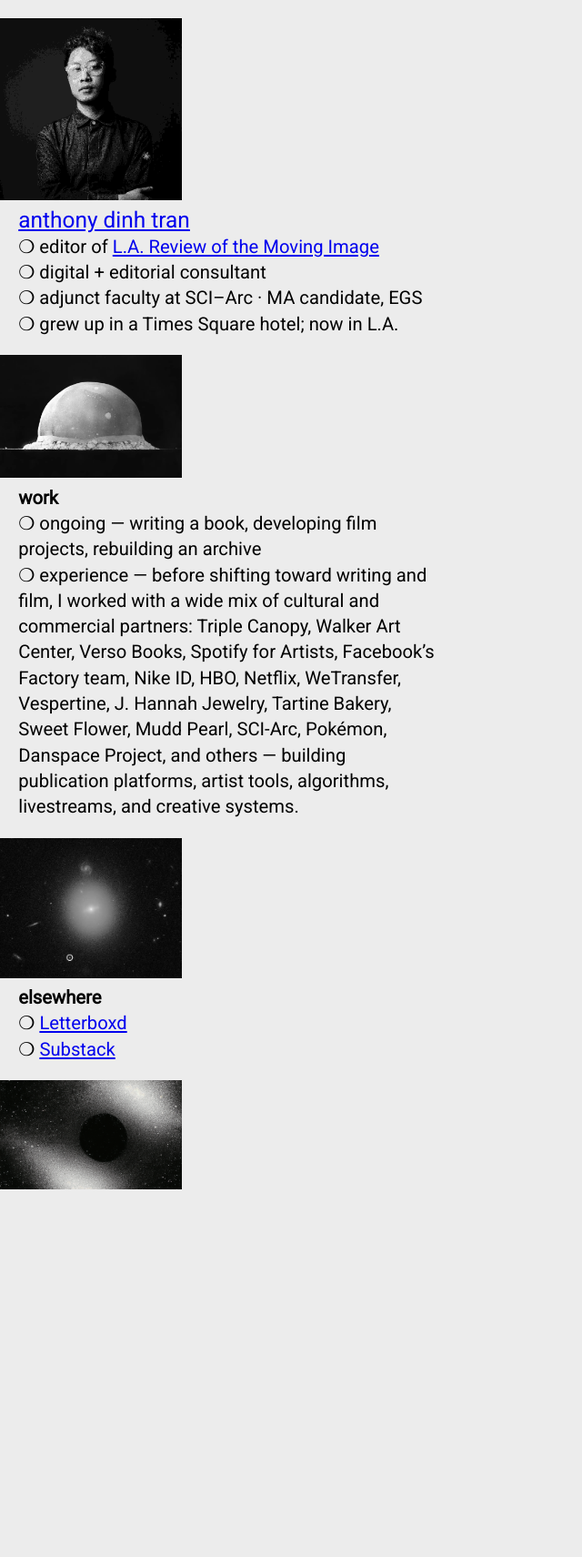
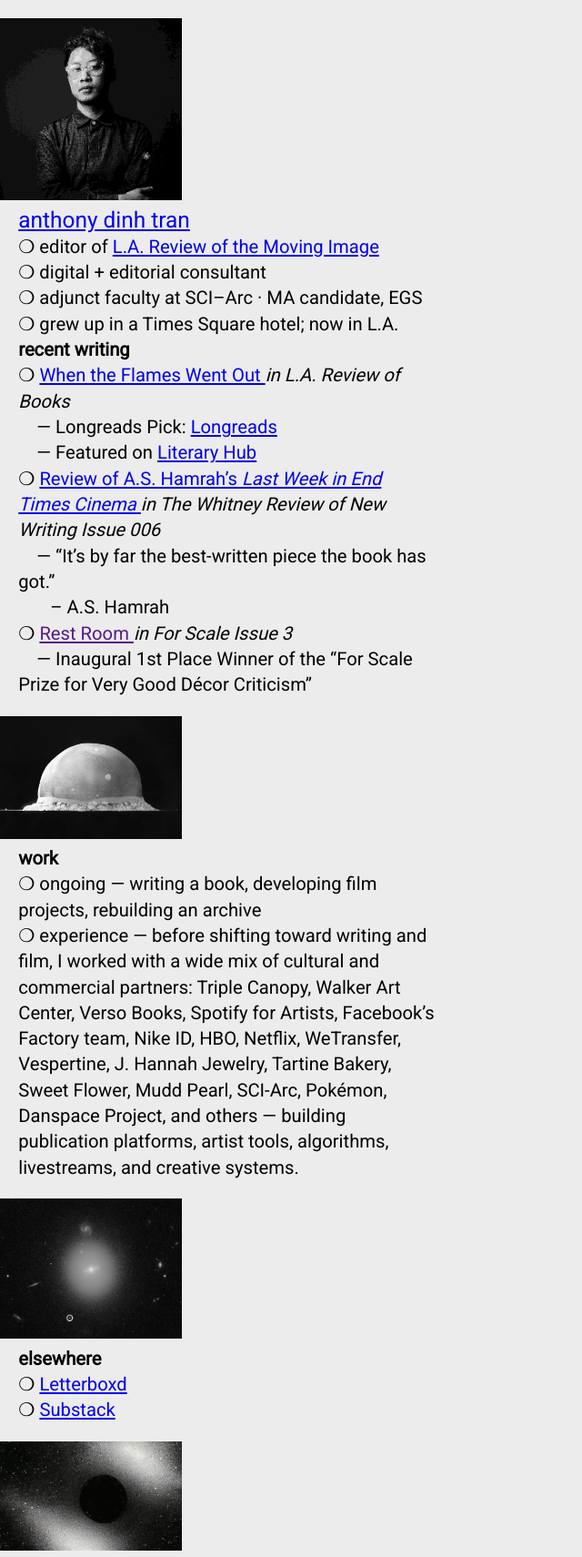
Before and after one commit to atran/atran.github.io, a Jekyll site: the page built from index.md, in a window 1280 px wide. Shown: the whole page at 91% size, without its empty margins (0-640 px from the left). Built offline with Jekyll 4.4.1, drawn with Linux system fonts in a browser that asks for light colours; before the commit the page ends 1315 px from its top, so only the background shows below that.

Commit message:
Add recent writing section to flat.html
Added recent writing section with links to articles and reviews.

```diff
--- a/_layouts/flat.html
+++ b/_layouts/flat.html
@@ -38,6 +38,44 @@
     ❍ grew up in a Times Square hotel; now in L.A.
   </div>
 
+  <div>
+    <strong>recent writing</strong>
+    <br / >
+    ❍
+    <a href="https://lareviewofbooks.org/article/eaton-fire-altadena-house-rebuilding-insurance-damages/" target="_blank">
+      When the Flames Went Out
+    </a>
+    <em>in L.A. Review of Books</em>
+    <br />
+    &nbsp;&nbsp;&nbsp;&nbsp;— Longreads Pick:
+    <a href="https://longreads.com/2026/02/03/rebuilding-altadena-eaton-fire/" target="_blank">
+      Longreads
+    </a>
+    <br />
+    &nbsp;&nbsp;&nbsp;&nbsp;— Featured on
+    <a href="https://lithub.com/lit-hub-daily-february-2-2026/" target="_blank">
+      Literary Hub
+    </a>
+    <br />
+    ❍
+    <a href="https://www.instagram.com/p/DSN5KkMkiZY/" target="_blank">
+      Review of A.S. Hamrah’s <em>Last Week in End Times Cinema</em>
+    </a>
+    <em>in The Whitney Review of New Writing Issue 006</em>
+    <br />
+    &nbsp;&nbsp;&nbsp;&nbsp;— “It’s by far the best-written piece the book has got.”
+    <br />
+    &nbsp;&nbsp;&nbsp;&nbsp;&nbsp;&nbsp;&nbsp;– A.S. Hamrah
+    <br />
+    ❍
+    <a href="">
+      Rest Room
+    </a>
+    <em>in For Scale Issue 3</em>
+    <br />
+    &nbsp;&nbsp;&nbsp;&nbsp;— Inaugural 1st Place Winner of the
+    “For Scale Prize for Very Good Décor Criticism”
+  </div>
   <img src="/img/flat_home/mushroom.jpg" />
 
   <div>
```
